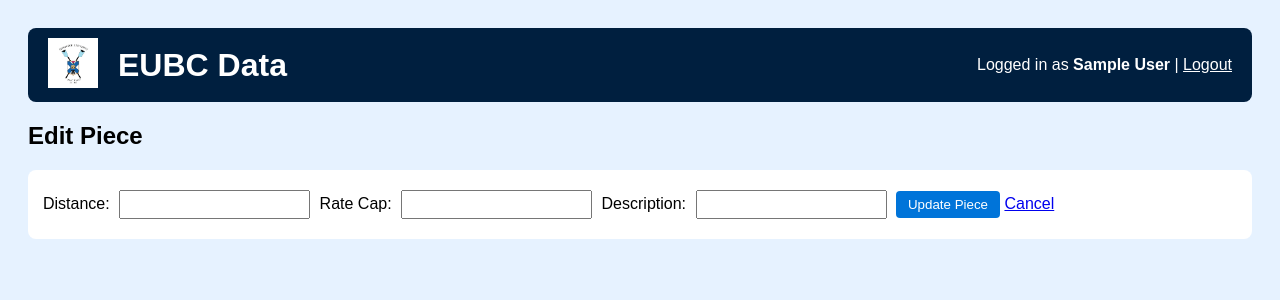
After one commit to tomrd2/EUBC, a Flask app: template templates/edit_piece.html in a window 1280 px wide. The commit adds this page. Shown: the top 300 px of the page. Run offline with Flask 3, Linux system fonts and the light colour scheme; the template is opened without the code that fills it, so the values that code supplies are empty; the visitor is signed in with stand-in values (Sample User, id 1).

Commit message:
Got the Pieces page fully working

```diff
--- a/static/style.css
+++ b/static/style.css
@@ -201,3 +201,7 @@ body {
   .athlete-name[style*="pointer-events: none"] {
     text-decoration: line-through;
   }
+
+  td.center {
+    text-align: center;
+}
--- /dev/null
+++ b/templates/edit_piece.html
@@ -0,0 +1,26 @@
+<!DOCTYPE html>
+<html>
+<head>
+  <title>Edit Piece</title>
+  <link rel="stylesheet" href="{{ url_for('static', filename='style.css') }}">
+</head>
+<body>
+  {% include "_header.html" %}
+
+  <h2>Edit Piece</h2>
+
+  <form method="post">
+    <label>Distance:</label>
+    <input type="number" name="Distance" value="{{ piece.Distance }}" required>
+
+    <label>Rate Cap:</label>
+    <input type="text" name="Rate_Cap" value="{{ piece.Rate_Cap }}">
+
+    <label>Description:</label>
+    <input type="text" name="Description" value="{{ piece.Description }}">
+
+    <button type="submit" class="btn">Update Piece</button>
+    <a href="{{ url_for('pieces.piece_view', outing_id=piece.Outing_ID) }}">Cancel</a>
+  </form>
+</body>
+</html>
```
Also changed, not shown: routes/pieces.py (+34 -0 lines), templates/pieces.html (+11 -4 lines).
